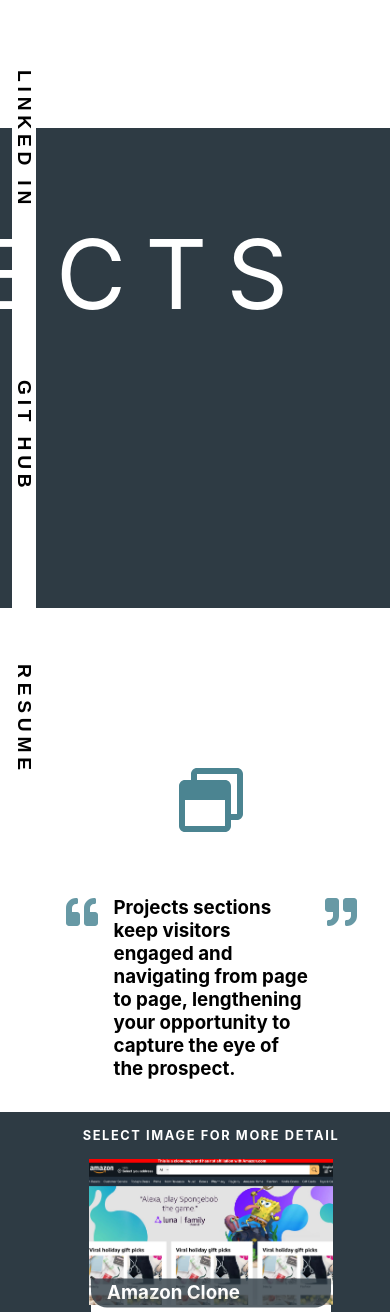
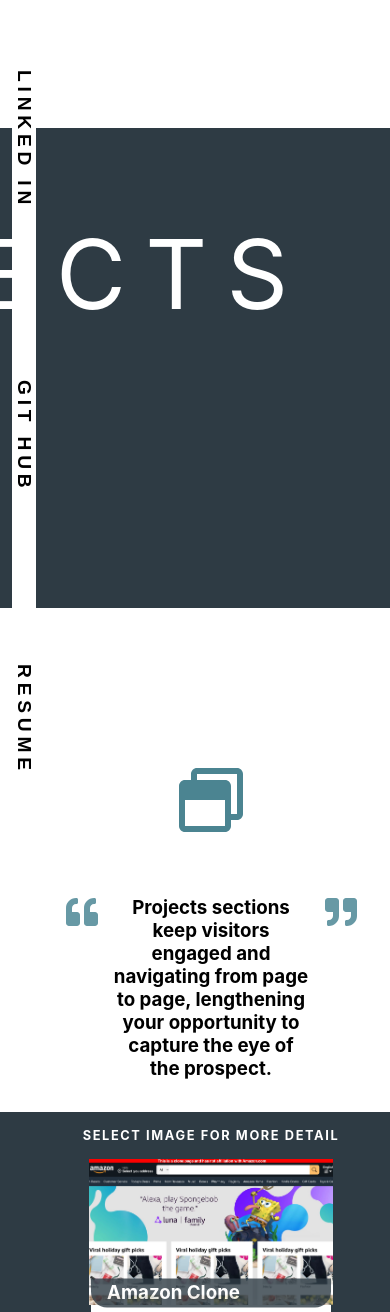
Before and after one commit to TravisAlanH/portfolionov2, a React (Create React App) app: page /projects in a window 390 px wide. Shown: the top 1312 px of the page. Built offline with nearby package versions, Linux system fonts and the light colour scheme.

Commit message:
Response design fix
found via css

* {
outine: 1px solid red
}

gave me idea of what element was pushing right allowing for page scroll right

```diff
--- a/src/Styles/Mobile.css
+++ b/src/Styles/Mobile.css
@@ -1,6 +1,7 @@
 
 
 @media screen and (max-width: 770px) {
+
 
     .NavBar {
         display: none;
@@ -96,7 +97,8 @@
     .SkillsRightDiv {
         width: 100%;
     }
-    .QuoteBlock {
+
+    .QuoteMark {
         transform: translateX(1rem);
 
     }
@@ -104,6 +106,11 @@
     .QuoteText {
         padding-right: 1rem;
         padding-left: 1rem;
+        transform: translateX(1rem);
+
+    }
+    .QuoteTop > h3 {
+        text-align: center;
     }
 
 
@@ -114,13 +121,16 @@
         padding-top: 2rem;
         padding-bottom: 2rem;
         align-items: center;
-        transform: translateX(1rem);
     }
     .ContactBoxInfo {
         margin-bottom: 0;
     }
     .ContactHeader {
         display: none;
+    }
+    .ContactInfoBox, .FormBase{
+        transform: translateX(1rem);
+
     }
     .FormBase {
         margin-top: 0;
```
